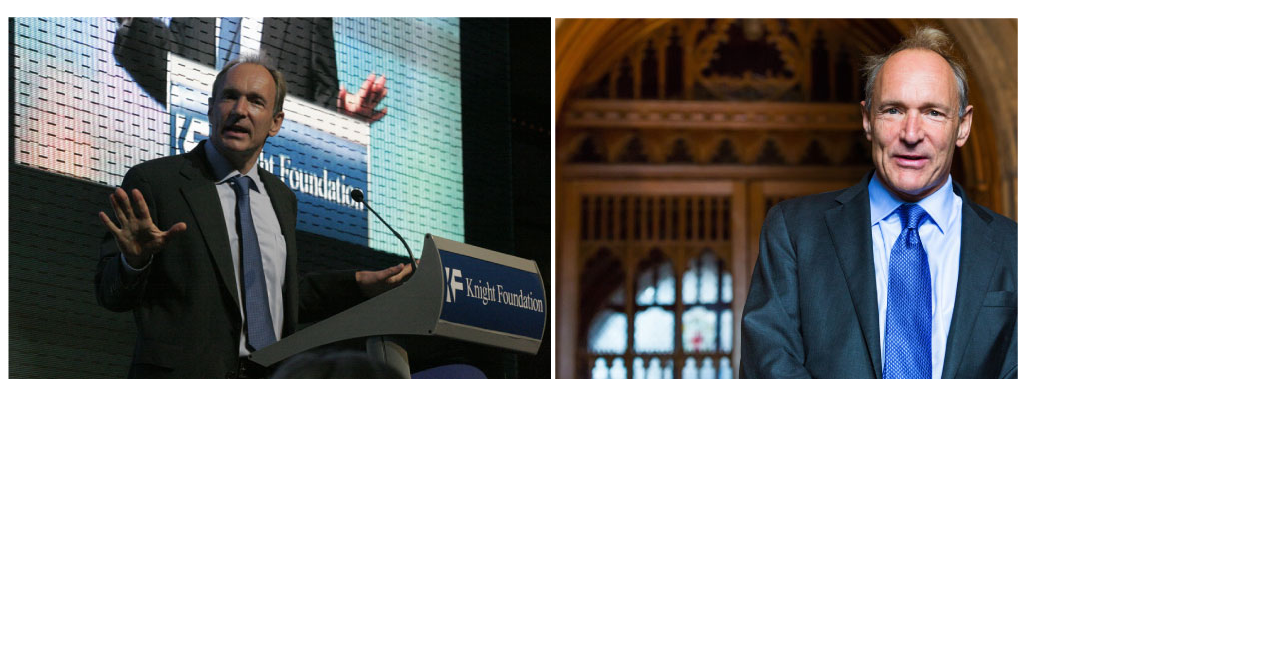
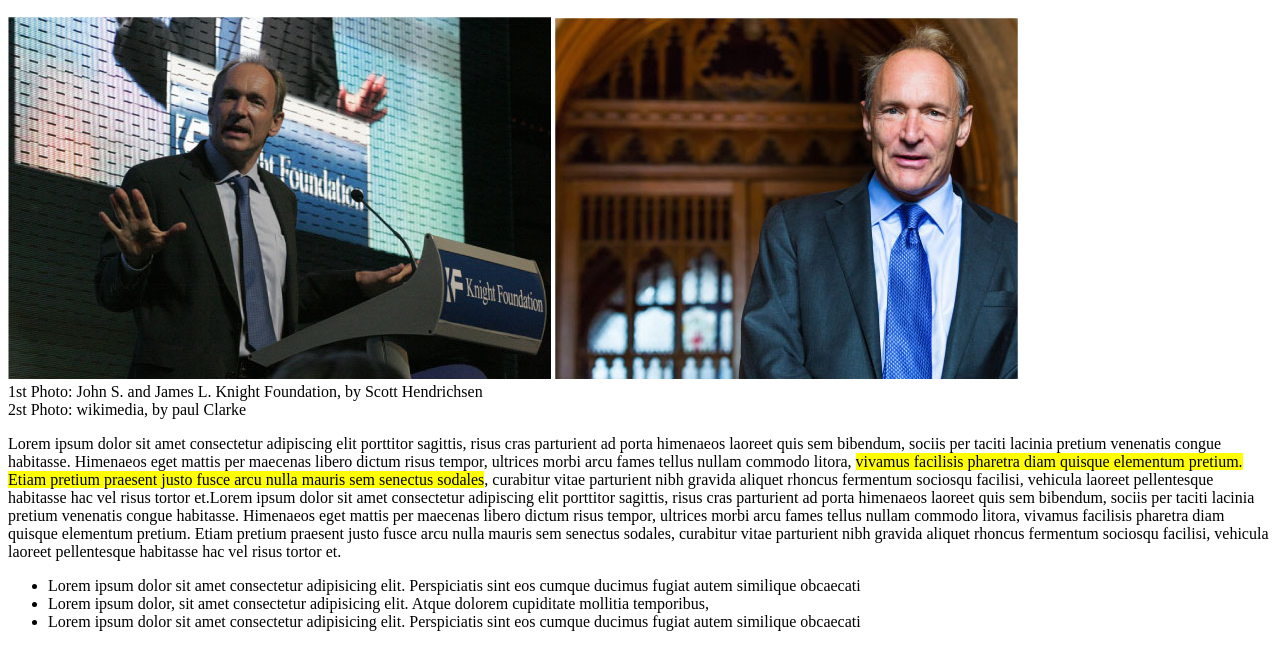
Before and after one commit to andre-cyb/html-css-booleaner, a plain HTML site: page index.html in a window 1280 px wide. Shown: the part 416-1063 px from the top of the page. Before the commit the page ends 807 px from the top, so only its background shows below. Drawn offline with Linux system fonts and the light colour scheme.

Commit message:
aggiunto testo + lista non ordinata

```diff
--- a/file.css
+++ b/file.css
@@ -38,3 +38,12 @@ header{
 #foto{
     margin-top: 20px;
 }
+
+
+.didascalia{
+    margin:0;
+}
+
+.mark{
+    background-color: rgb(255,255,0) ;
+}
--- a/index.html
+++ b/index.html
@@ -28,7 +28,36 @@
         <section id="foto">
             <img  src="img/tim-1.jpg" alt="Tim B.Lee at Knight Foundation">
             <img  src="img/tim-2.jpg" alt="Photo of Tim Berners-Lee">
+            <div >
+                <p class="didascalia">1st Photo: John S. and James L. Knight Foundation, by Scott Hendrichsen</p>
+                <p class="didascalia">2st Photo: wikimedia, by paul Clarke</p>
+            </div>
         </section>
+
+        <section>
+            <p>Lorem ipsum dolor sit amet consectetur adipiscing elit porttitor sagittis, risus cras parturient
+                ad porta himenaeos laoreet quis sem bibendum, sociis per taciti lacinia pretium venenatis congue habitasse.
+                 Himenaeos eget mattis per maecenas libero dictum risus tempor, ultrices morbi arcu fames tellus nullam commodo
+                 litora, <span class="mark" > vivamus facilisis pharetra diam quisque elementum pretium. Etiam pretium praesent justo fusce arcu nulla
+                    mauris sem senectus sodales</span>, curabitur vitae parturient nibh gravida aliquet rhoncus fermentum sociosqu facilisi,
+                  vehicula laoreet pellentesque habitasse hac vel risus tortor et.Lorem ipsum dolor sit amet consectetur adipiscing
+                  elit porttitor sagittis, risus cras parturient ad porta himenaeos laoreet quis sem bibendum, sociis per taciti
+                  lacinia pretium venenatis congue habitasse. Himenaeos eget mattis per maecenas libero dictum risus tempor, ultrices
+                  morbi arcu fames tellus nullam commodo litora, vivamus facilisis pharetra diam quisque elementum pretium. Etiam
+                  pretium praesent justo fusce arcu nulla mauris sem senectus sodales, curabitur vitae parturient nibh gravida aliquet
+                   rhoncus fermentum sociosqu facilisi, vehicula laoreet pellentesque habitasse hac vel risus tortor et.
+            </p>
+        </section>
+        <section>
+            <ul>
+                <li>Lorem ipsum dolor sit amet consectetur adipisicing elit. Perspiciatis sint eos cumque ducimus fugiat autem similique obcaecati</li>
+                <li>Lorem ipsum dolor, sit amet consectetur adipisicing elit. Atque dolorem cupiditate mollitia temporibus, </li>
+                <li>Lorem ipsum dolor sit amet consectetur adipisicing elit. Perspiciatis sint eos cumque ducimus fugiat autem similique obcaecati</li>
+
+            </ul>
+        </section>
+
+
     </main>
 
 
```
